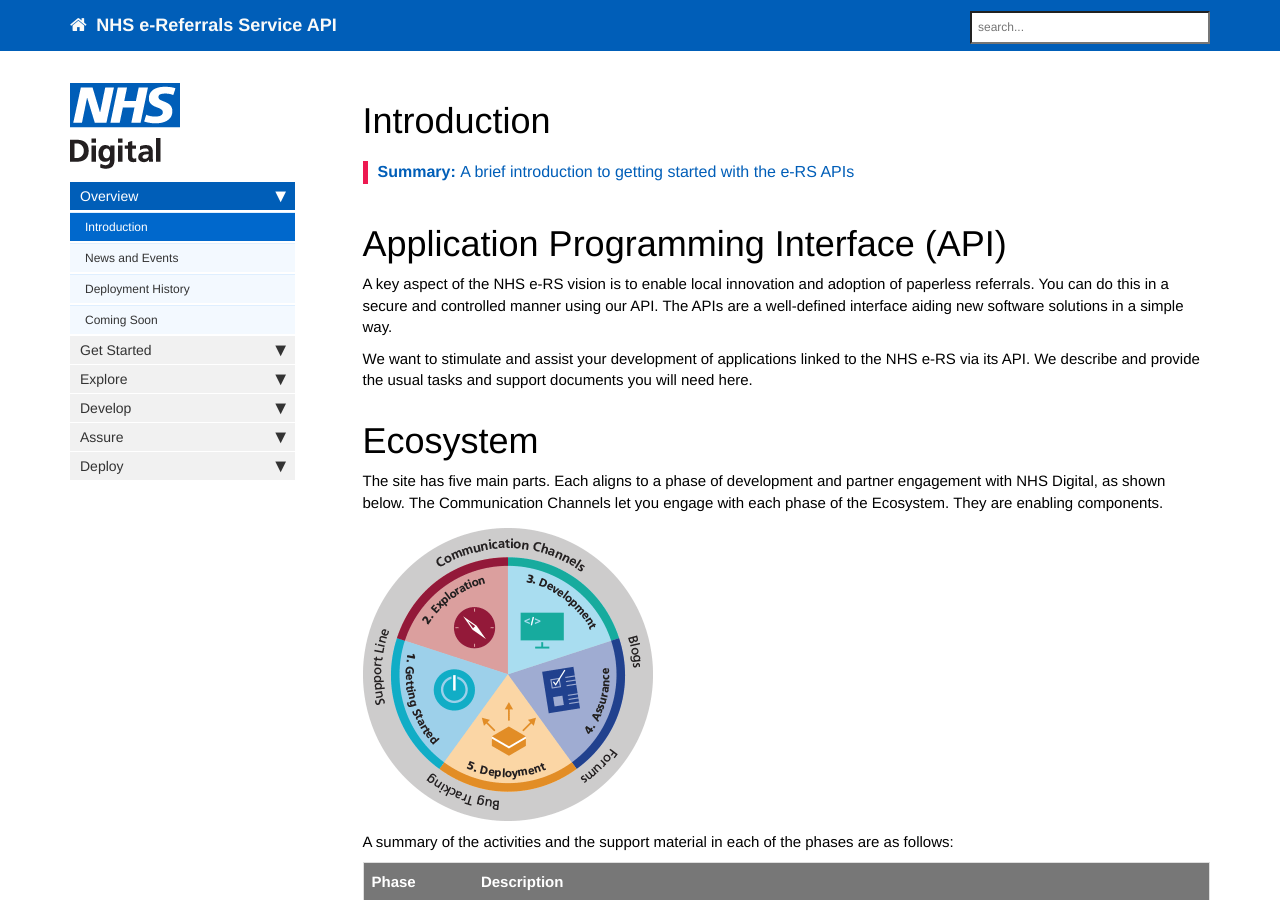
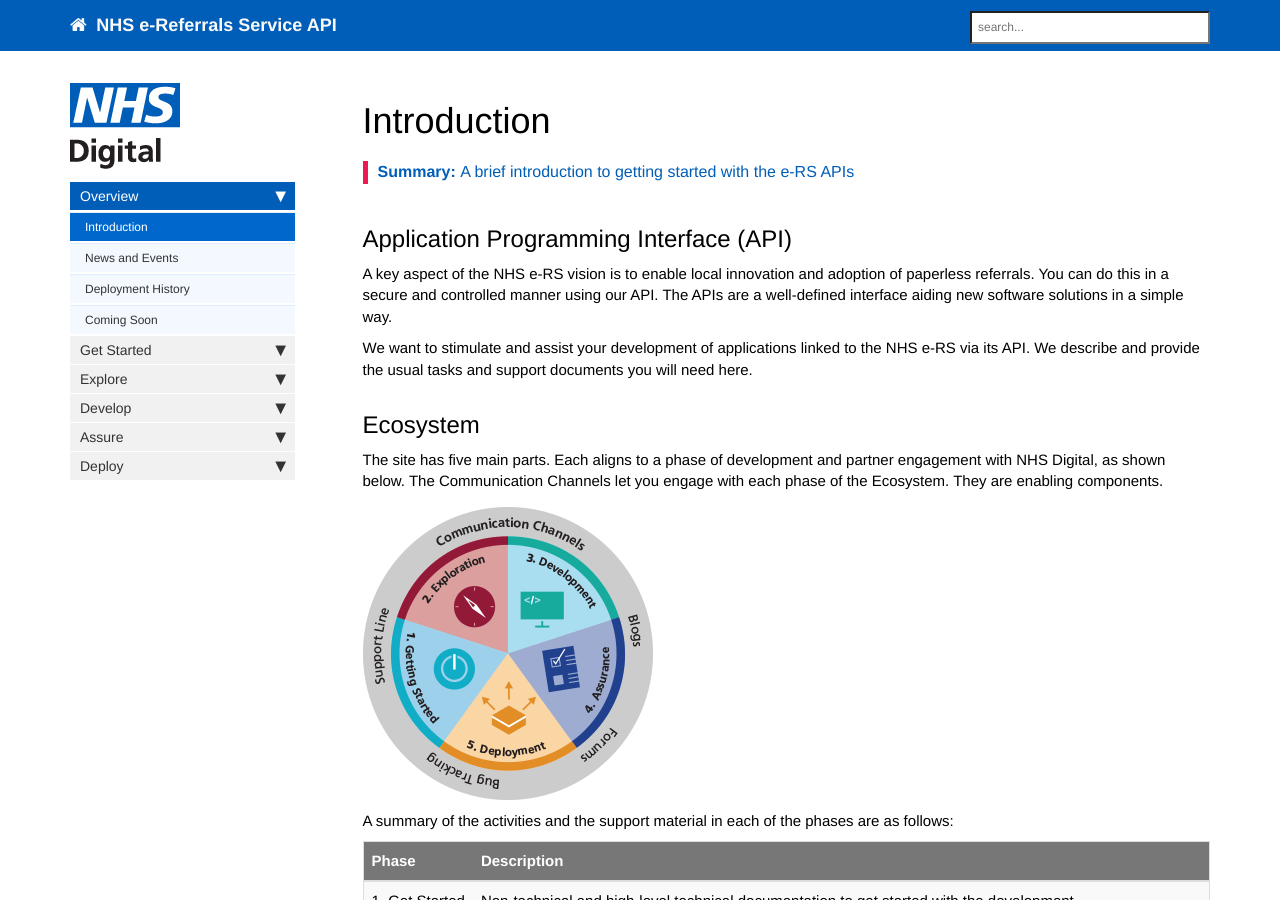
Before and after one commit to wurble369/websitetest, a Jekyll site: the page built from index.md, in a window 1280 px wide and 900 px high. Built offline with Jekyll 4.4.1, drawn with Linux system fonts in a browser that asks for light colours; nearby versions of some CDN libraries; comment, search, counter and statistics services are not loaded.

Commit message:
Header size fix

```diff
--- a/index.md
+++ b/index.md
@@ -7,13 +7,13 @@ toc: false
 summary: A brief introduction to getting started with the e-RS APIs
 ---
 
-# Application Programming Interface (API) #
+## Application Programming Interface (API) ##
 
 A key aspect of the NHS e-RS vision is to enable local innovation and adoption of paperless referrals. You can do this in a secure and controlled manner using our API. The APIs are a well-defined interface aiding new software solutions in a simple way.
 
 We want to stimulate and assist your development of applications linked to the NHS e-RS via its API. We describe and provide the usual tasks and support documents you will need here.
 
-# Ecosystem #
+## Ecosystem ##
 
 The site has five main parts. Each aligns to a phase of development and partner engagement with NHS Digital, as shown below. The Communication Channels let you engage with each phase of the Ecosystem. They are enabling components.
 
```
Also changed, not shown: pages/coming_soon.md (+0 -2 lines), pages/deploymenthistory.md (+0 -2 lines), pages/news_and_events.md (+0 -2 lines).
